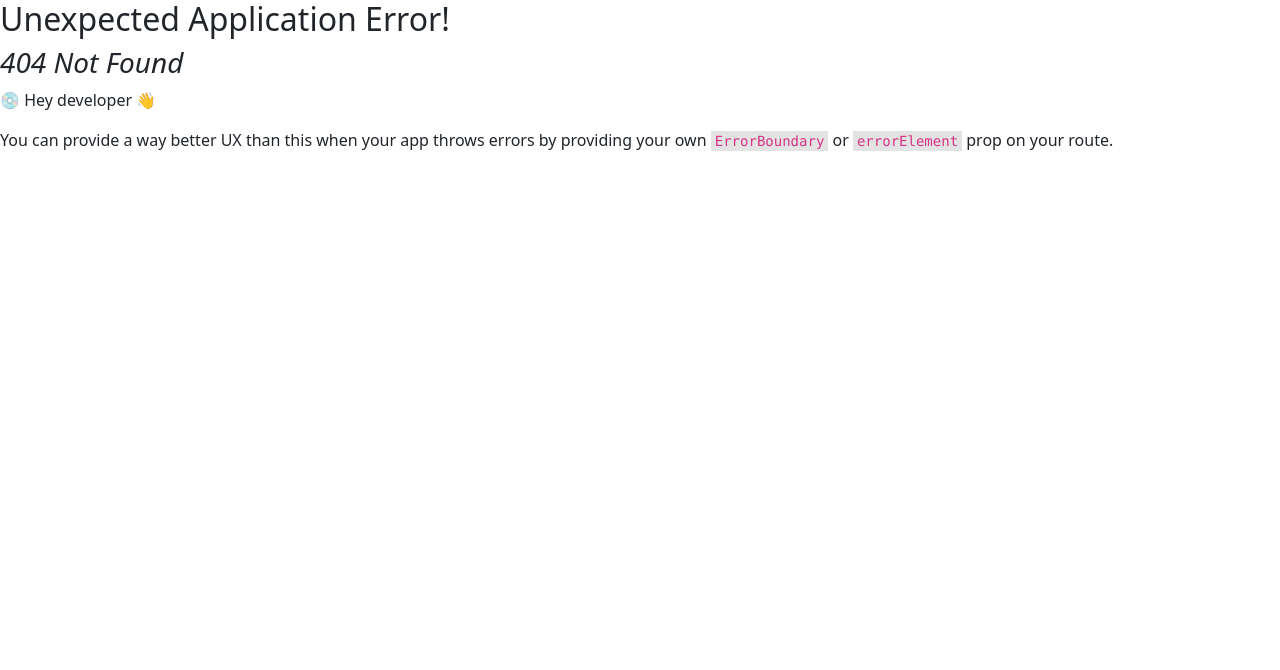
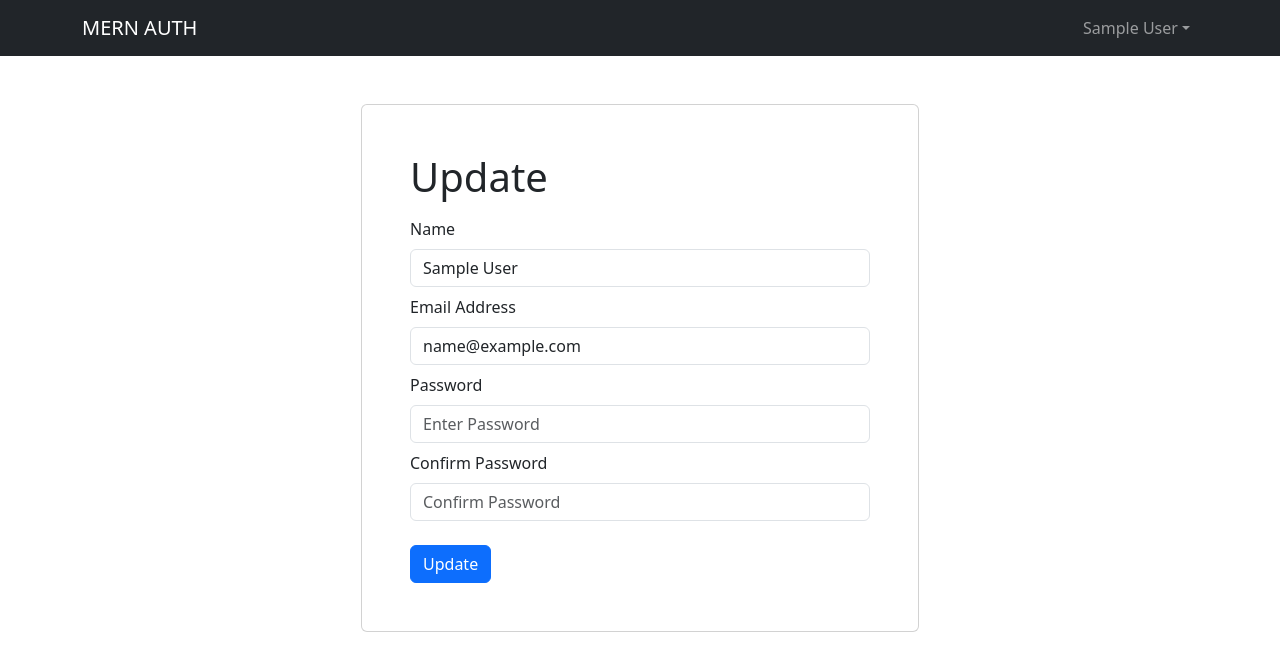
Before and after one commit to kurt-lo/mern-auth, a React (Vite) app in the folder frontend/: page /profile in a window 1280 px wide. Before the commit this address had no page. Shown: the top 670 px of the page. Built offline with nearby package versions, Linux system fonts and the light colour scheme; sample sign-in values are in the browser's storage.

Commit message:
UpdateProfile

```diff
--- /dev/null
+++ b/frontend/src/components/PrivateRoute.jsx
@@ -0,0 +1,11 @@
+import { Navigate, Outlet } from "react-router-dom"
+import { useSelector } from "react-redux"
+
+const PrivateRoute = () => {
+
+    const { userInfo } = useSelector((state) => state.auth)
+
+    return userInfo ? <Outlet /> : <Navigate to='/login' replace />
+}
+
+export default PrivateRoute
--- a/frontend/src/main.jsx
+++ b/frontend/src/main.jsx
@@ -14,6 +14,8 @@
 import RegisterPage from './pages/RegisterPage.jsx';
 import { Provider } from 'react-redux';
 import store from './store.js'
+import ProfilePage from './pages/ProfilePage.jsx';
+import PrivateRoute from './components/PrivateRoute.jsx';
 
 const router = createBrowserRouter(
   createRoutesFromElements(
@@ -21,6 +23,10 @@
       <Route index={true} path='/' element={<HomePages />} />
       <Route path='/login' element={<LoginPage />} />
       <Route path='/register' element={<RegisterPage />} />
+      {/* THIS IS PRIVATE ROUTE NEEDS TO BE AUTHENTICATED FIRST */}
+      <Route path='' element={<PrivateRoute />}>
+        <Route path='/profile' element={<ProfilePage />} />
+      </Route>
     </Route>
   )
 )
--- /dev/null
+++ b/frontend/src/pages/ProfilePage.jsx
@@ -0,0 +1,105 @@
+import { useState, useEffect } from 'react'
+import { Link, useNavigate } from 'react-router-dom'
+import { Form, Button } from 'react-bootstrap'
+import FormContainer from '../components/FormContainer'
+import { useDispatch, useSelector } from 'react-redux'
+import { toast } from 'react-toastify'
+import Loading from '../components/Loading'
+import { setCredentials } from '../slices/authSlice'
+import { useUpdateUserMutation } from '../slices/usersApiSlice'
+
+const ProfilePage = () => {
+
+    const navigate = useNavigate()
+    const dispatch = useDispatch()
+
+    const { userInfo } = useSelector((state) => state.auth)
+
+    const [updateProfile, { isLoading }] = useUpdateUserMutation()
+
+    const [name, setName] = useState('')
+    const [email, setEmail] = useState('')
+    const [password, setPassword] = useState('')
+    const [confirmPassword, setConfirmPassword] = useState('')
+
+    useEffect(() => {
+        setName(userInfo.name)
+        setEmail(userInfo.email)
+    }, [userInfo.setName, userInfo.setEmail])
+
+    const submitHandler = async (e) => {
+        e.preventDefault()
+        if (password !== confirmPassword) {
+            toast.error('Password does not match!')
+        } else {
+          try {
+            const response = await updateProfile({
+              _id: userInfo._id,
+              name,
+              email,
+              password
+            }).unwrap()
+            dispatch(setCredentials({ ...response }))
+            toast.success('Updated Successfully!')
+          } catch (error) {
+            toast.error(error?.data?.message || error.error)
+          }
+        }
+    }
+
+    return (
+        <FormContainer>
+            <h1>Update</h1>
+            <Form onSubmit={submitHandler}>
+                <Form.Group className='my-2' controlId='name'>
+                    <Form.Label>Name</Form.Label>
+                    <Form.Control
+                        type='text'
+                        placeholder='Enter Name'
+                        value={name}
+                        onChange={(e) => setName(e.target.value)}
+                    >
+                    </Form.Control>
+                </Form.Group>
+                <Form.Group className='my-2' controlId='email'>
+                    <Form.Label>Email Address</Form.Label>
+                    <Form.Control
+                        type='email'
+                        placeholder='Enter Email'
+                        value={email}
+                        onChange={(e) => setEmail(e.target.value)}
+                    >
+                    </Form.Control>
+                </Form.Group>
+                <Form.Group className='my-2' controlId='password'>
+                    <Form.Label>Password</Form.Label>
+                    <Form.Control
+                        type='password'
+                        placeholder='Enter Password'
+                        value={password}
+                        onChange={(e) => setPassword(e.target.value)}
+                    >
+                    </Form.Control>
+                </Form.Group>
+                <Form.Group className='my-2' controlId='confirmpPassword'>
+                <Form.Label>Confirm Password</Form.Label>
+                <Form.Control
+                    type='password'
+                    placeholder='Confirm Password'
+                    value={confirmPassword}
+                    onChange={(e) => setConfirmPassword(e.target.value)}
+                >
+                </Form.Control>
+                </Form.Group>
+
+                { isLoading && <Loading />}
+
+                <Button type='submit' variant='primary' className='mt-3'>
+                    Update
+                </Button>
+            </Form>
+        </FormContainer>
+    )
+}
+
+export default ProfilePage
--- a/frontend/src/slices/usersApiSlice.js
+++ b/frontend/src/slices/usersApiSlice.js
@@ -23,8 +23,15 @@
                 url: `${USERS_URL}/logout`,
                 method: 'POST'
             })
-        })
+        }),
+        updateUser: builder.mutation({
+            query: (data) => ({
+                url: `${USERS_URL}/profile`,
+                method: 'PUT',
+                body: data
+            })
+        }),
     })
 })
 
-export const { useLoginMutation, useLogoutMutation , useRegisterMutation} = usersApiSlice;
+export const { useLoginMutation, useLogoutMutation , useRegisterMutation, useUpdateUserMutation} = usersApiSlice;
```
